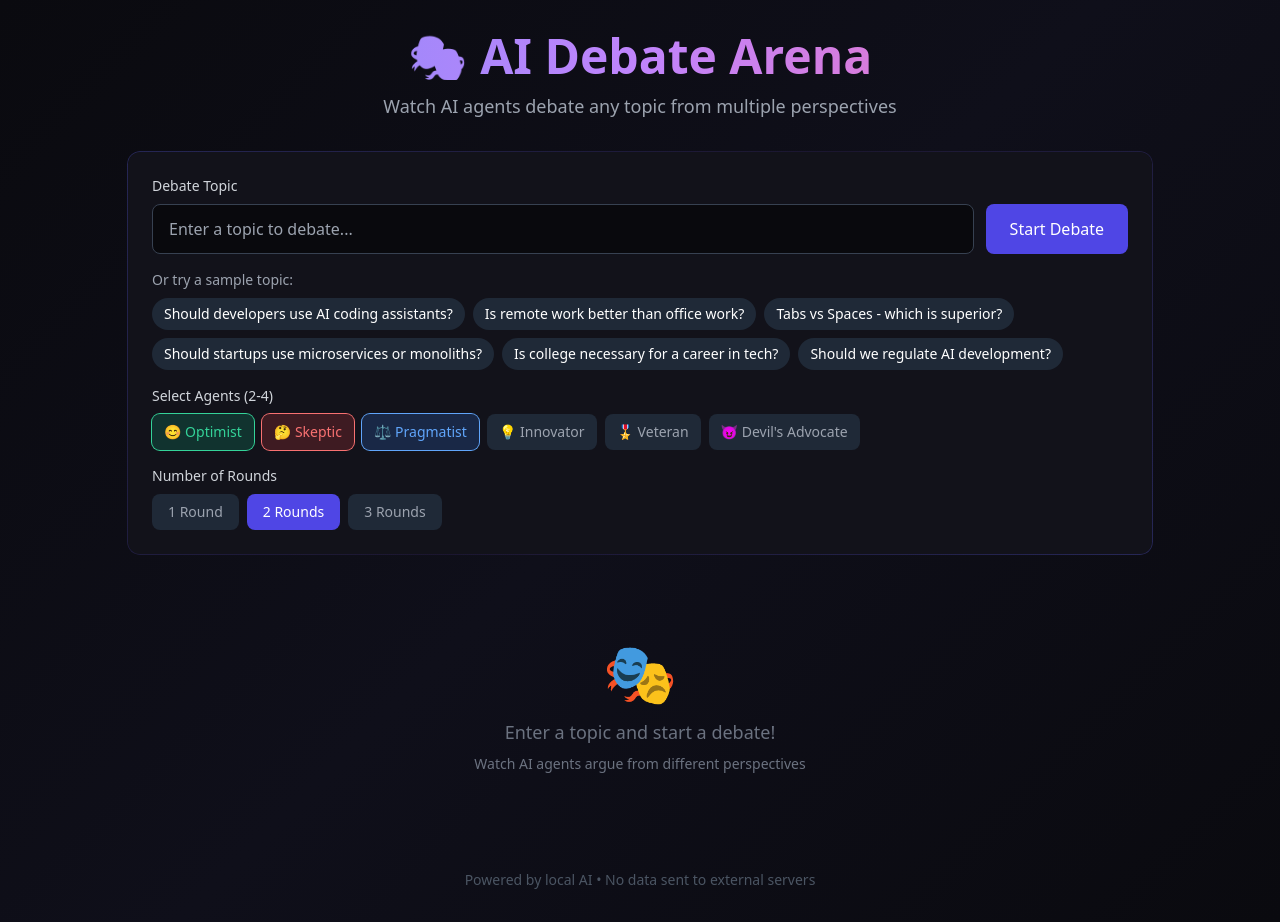
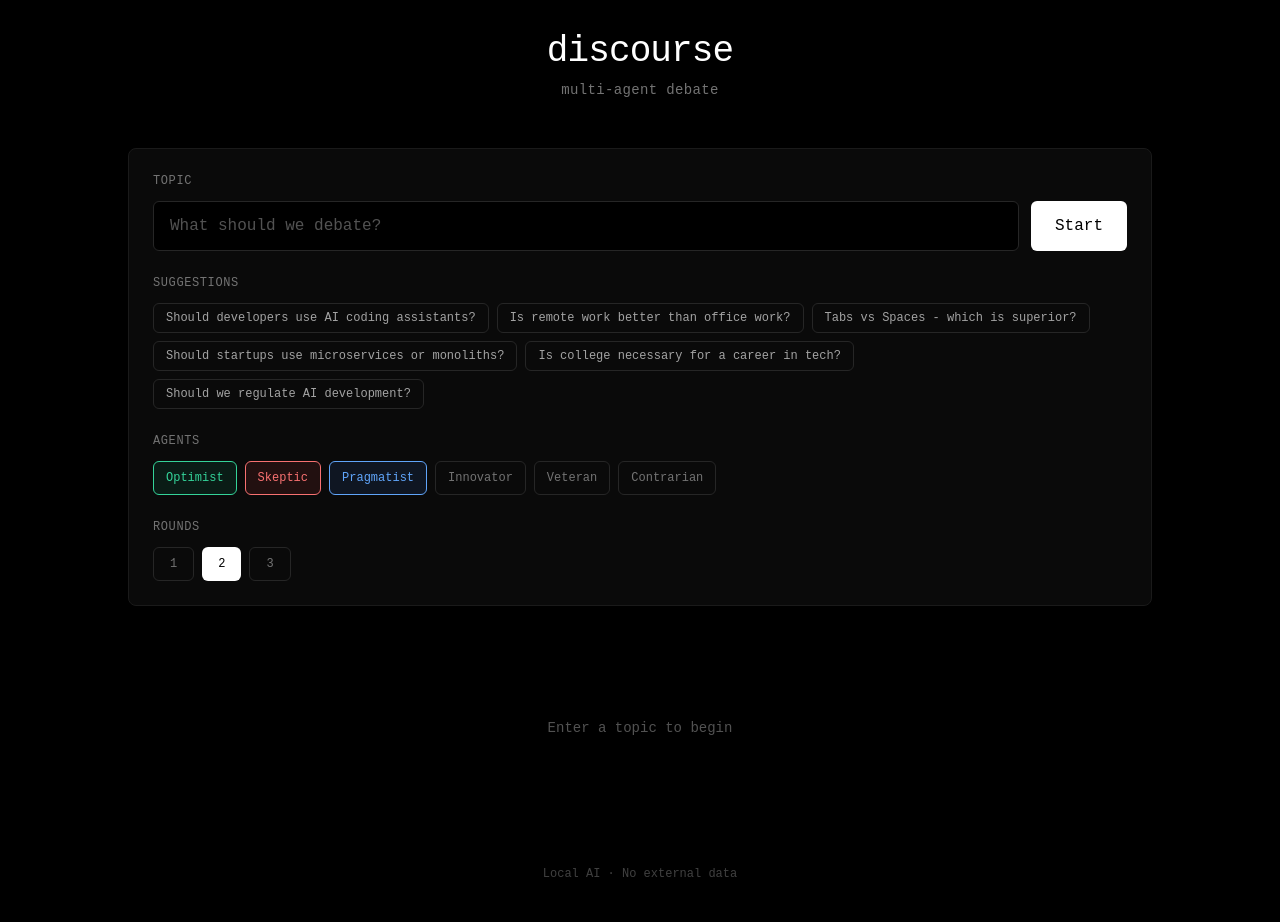
Before and after one commit to habid22/debate-agents, a Next.js app in the folder frontend/: page / in a window 1280 px wide. Built offline with nearby package versions, Linux system fonts and the light colour scheme.

Commit message:
Aesthetic Changes.

```diff
--- a/frontend/app/globals.css
+++ b/frontend/app/globals.css
@@ -2,9 +2,10 @@
 @tailwind components;
 @tailwind utilities;
 
+@import url('https://fonts.googleapis.com/css2?family=IBM+Plex+Mono:wght@400;500;600&display=swap');
+
 :root {
-  --font-geist: "Geist Sans", system-ui, sans-serif;
-  --font-geist-mono: "Geist Mono", monospace;
+  --font-mono: "IBM Plex Mono", "Geist Mono", monospace;
 }
 
 * {
@@ -18,92 +19,43 @@ body {
   max-width: 100vw;
   overflow-x: hidden;
   scroll-behavior: smooth;
+  font-family: var(--font-mono);
 }
 
 body {
-  background: linear-gradient(
-    135deg,
-    #0a0a0f 0%,
-    #0f0f1a 50%,
-    #0a0a0f 100%
-  );
+  background: #000000;
+  color: #ffffff;
   min-height: 100vh;
 }
 
 /* Custom scrollbar */
 ::-webkit-scrollbar {
-  width: 8px;
-  height: 8px;
+  width: 6px;
+  height: 6px;
 }
 
 ::-webkit-scrollbar-track {
-  background: #12121a;
+  background: #000000;
 }
 
 ::-webkit-scrollbar-thumb {
-  background: #2a2a3a;
-  border-radius: 4px;
+  background: #333333;
+  border-radius: 3px;
 }
 
 ::-webkit-scrollbar-thumb:hover {
-  background: #3a3a4a;
+  background: #444444;
 }
 
-/* Animated gradient background for cards */
-.gradient-border {
-  position: relative;
-  background: #12121a;
-  border-radius: 12px;
+/* Minimal card style */
+.card {
+  background: #0a0a0a;
+  border: 1px solid #1a1a1a;
+  border-radius: 8px;
 }
 
-.gradient-border::before {
-  content: "";
-  position: absolute;
-  inset: -1px;
-  border-radius: 13px;
-  padding: 1px;
-  background: linear-gradient(
-    135deg,
-    rgba(99, 102, 241, 0.3),
-    rgba(139, 92, 246, 0.1),
-    rgba(99, 102, 241, 0.3)
-  );
-  -webkit-mask: linear-gradient(#fff 0 0) content-box, linear-gradient(#fff 0 0);
-  mask: linear-gradient(#fff 0 0) content-box, linear-gradient(#fff 0 0);
-  -webkit-mask-composite: xor;
-  mask-composite: exclude;
-  pointer-events: none;
-}
-
-/* Glowing effect for active elements */
-.glow {
-  box-shadow: 0 0 20px rgba(99, 102, 241, 0.3),
-    0 0 40px rgba(99, 102, 241, 0.1);
-}
-
-/* Agent colors */
-.agent-optimist {
-  --agent-color: #22c55e;
-}
-
-.agent-skeptic {
-  --agent-color: #ef4444;
-}
-
-.agent-pragmatist {
-  --agent-color: #3b82f6;
-}
-
-.agent-innovator {
-  --agent-color: #f59e0b;
-}
-
-.agent-veteran {
-  --agent-color: #8b5cf6;
-}
-
-.agent-moderator {
-  --agent-color: #6366f1;
+.card:hover {
+  border-color: #2a2a2a;
 }
 
 /* Typing indicator animation */
@@ -112,7 +64,7 @@ body {
     transform: translateY(0);
   }
   30% {
-    transform: translateY(-4px);
+    transform: translateY(-3px);
   }
 }
 
@@ -127,3 +79,8 @@ body {
 .typing-dot:nth-child(3) {
   animation-delay: 0.4s;
 }
+
+/* Focus states */
+input:focus, button:focus {
+  outline: none;
+}
--- a/frontend/app/layout.tsx
+++ b/frontend/app/layout.tsx
@@ -2,8 +2,8 @@ import type { Metadata } from "next";
 import "./globals.css";
 
 export const metadata: Metadata = {
-  title: "AI Debate Arena",
-  description: "Watch AI agents debate any topic from multiple perspectives",
+  title: "discourse",
+  description: "Multi-agent debate system",
 };
 
 export default function RootLayout({
@@ -13,7 +13,7 @@ export default function RootLayout({
 }) {
   return (
     <html lang="en">
-      <body className="bg-arena-bg text-white antialiased font-sans">
+      <body className="bg-black text-white antialiased">
         {children}
       </body>
     </html>
--- a/frontend/app/page.tsx
+++ b/frontend/app/page.tsx
@@ -22,28 +22,28 @@ interface AgentTemplate {
 }
 
 // Agent color mapping
-const agentColors: Record<string, { bg: string; text: string; glow: string }> = {
-  Alex: { bg: "bg-emerald-500/20", text: "text-emerald-400", glow: "shadow-emerald-500/20" },
-  Morgan: { bg: "bg-red-500/20", text: "text-red-400", glow: "shadow-red-500/20" },
-  Jordan: { bg: "bg-blue-500/20", text: "text-blue-400", glow: "shadow-blue-500/20" },
-  Sam: { bg: "bg-amber-500/20", text: "text-amber-400", glow: "shadow-amber-500/20" },
-  Casey: { bg: "bg-purple-500/20", text: "text-purple-400", glow: "shadow-purple-500/20" },
-  Riley: { bg: "bg-pink-500/20", text: "text-pink-400", glow: "shadow-pink-500/20" },
-  Moderator: { bg: "bg-indigo-500/20", text: "text-indigo-400", glow: "shadow-indigo-500/20" },
+const agentColors: Record<string, { bg: string; text: string; border: string }> = {
+  Alex: { bg: "bg-emerald-500/10", text: "text-emerald-400", border: "border-l-emerald-500" },
+  Morgan: { bg: "bg-red-500/10", text: "text-red-400", border: "border-l-red-500" },
+  Jordan: { bg: "bg-blue-500/10", text: "text-blue-400", border: "border-l-blue-500" },
+  Sam: { bg: "bg-amber-500/10", text: "text-amber-400", border: "border-l-amber-500" },
+  Casey: { bg: "bg-purple-500/10", text: "text-purple-400", border: "border-l-purple-500" },
+  Riley: { bg: "bg-pink-500/10", text: "text-pink-400", border: "border-l-pink-500" },
+  Moderator: { bg: "bg-neutral-500/10", text: "text-white", border: "border-l-neutral-500" },
 };
 
 const getAgentColor = (name: string) => {
-  return agentColors[name] || { bg: "bg-gray-500/20", text: "text-gray-400", glow: "shadow-gray-500/20" };
+  return agentColors[name] || { bg: "bg-neutral-500/10", text: "text-neutral-400", border: "border-l-neutral-500" };
 };
 
 // Section configuration for synthesis parsing
 const sectionConfig = [
-  { key: "Synthesis", icon: "📋", color: "text-indigo-400", bgColor: "bg-indigo-500/10" },
-  { key: "Points of Agreement", icon: "🤝", color: "text-emerald-400", bgColor: "bg-emerald-500/10" },
-  { key: "Points of Contention", icon: "⚔️", color: "text-amber-400", bgColor: "bg-amber-500/10" },
-  { key: "Key Insights", icon: "💡", color: "text-blue-400", bgColor: "bg-blue-500/10" },
-  { key: "Conclusion", icon: "🎯", color: "text-purple-400", bgColor: "bg-purple-500/10" },
-  { key: "Confidence", icon: "📊", color: "text-pink-400", bgColor: "bg-pink-500/10" },
+  { key: "Synthesis", icon: "○", color: "text-neutral-400", borderColor: "border-neutral-700" },
+  { key: "Points of Agreement", icon: "○", color: "text-emerald-400", borderColor: "border-emerald-900" },
+  { key: "Points of Contention", icon: "○", color: "text-amber-400", borderColor: "border-amber-900" },
+  { key: "Key Insights", icon: "○", color: "text-blue-400", borderColor: "border-blue-900" },
+  { key: "Conclusion", icon: "○", color: "text-purple-400", borderColor: "border-purple-900" },
+  { key: "Confidence", icon: "○", color: "text-pink-400", borderColor: "border-pink-900" },
 ];
 
 // Clean up markdown formatting from text
@@ -81,7 +81,7 @@ const parseContentIntoBullets = (content: string): string[] => {
 
 // Parse synthesis message into structured sections
 const parseSynthesis = (message: string) => {
-  const sections: { title: string; content: string[]; icon: string; color: string; bgColor: string }[] = [];
+  const sections: { title: string; content: string[]; icon: string; color: string; borderColor: string }[] = [];
 
   // Build regex to find all sections
   const sectionKeys = sectionConfig.map(s => s.key).join("|");
@@ -112,7 +112,7 @@ const parseSynthesis = (message: string) => {
         content: parseContentIntoBullets(rawContent),
         icon: config.icon,
         color: config.color,
-        bgColor: config.bgColor,
+        borderColor: config.borderColor,
       });
     }
   }
@@ -130,23 +130,22 @@ const SynthesisCard = ({ message }: { message: string }) => {
   }
 
   return (
-    <div className="space-y-4">
+    <div className="space-y-3">
       {sections.map((section, idx) => (
-        <div key={idx} className={`rounded-lg p-4 ${section.bgColor}`}>
-          <div className="flex items-center gap-2 mb-3">
-            <span className="text-xl">{section.icon}</span>
-            <h4 className={`font-semibold text-base ${section.color}`}>{section.title}</h4>
+        <div key={idx} className={`border-l-2 ${section.borderColor} pl-4 py-2`}>
+          <div className="flex items-center gap-2 mb-2">
+            <h4 className={`text-xs font-medium uppercase tracking-wider ${section.color}`}>{section.title}</h4>
           </div>
 
           {section.content.length === 1 ? (
-            <p className="text-gray-300 leading-relaxed text-sm pl-8">
+            <p className="text-neutral-400 leading-relaxed text-sm">
               {section.content[0]}
             </p>
           ) : (
-            <ul className="space-y-2 pl-8">
+            <ul className="space-y-1.5">
               {section.content.map((bullet, bulletIdx) => (
-                <li key={bulletIdx} className="text-gray-300 text-sm leading-relaxed flex items-start gap-2">
-                  <span className={`mt-1.5 w-1.5 h-1.5 rounded-full flex-shrink-0 ${section.color.replace('text-', 'bg-')}`} />
+                <li key={bulletIdx} className="text-neutral-400 text-sm leading-relaxed flex items-start gap-2">
+                  <span className={`mt-2 w-1 h-1 rounded-full flex-shrink-0 ${section.color.replace('text-', 'bg-')}`} />
                   <span>{bullet}</span>
                 </li>
               ))}
@@ -262,13 +261,13 @@ export default function Home() {
         <motion.div
           initial={{ opacity: 0, y: -20 }}
           animate={{ opacity: 1, y: 0 }}
-          className="text-center mb-8"
+          className="text-center mb-12"
         >
-          <h1 className="text-4xl md:text-5xl font-bold mb-3 bg-gradient-to-r from-indigo-400 via-purple-400 to-pink-400 bg-clip-text text-transparent">
-            🎭 AI Debate Arena
+          <h1 className="text-3xl md:text-4xl font-medium tracking-tight text-white mb-2">
+            discourse
           </h1>
-          <p className="text-gray-400 text-lg">
-            Watch AI agents debate any topic from multiple perspectives
+          <p className="text-neutral-500 text-sm tracking-wide">
+            multi-agent debate
           </p>
         </motion.div>
 
@@ -277,12 +276,12 @@ export default function Home() {
           initial={{ opacity: 0, y: 20 }}
           animate={{ opacity: 1, y: 0 }}
           transition={{ delay: 0.1 }}
-          className="gradient-border p-6 mb-6"
+          className="card p-6 mb-8"
         >
           {/* Topic Input */}
-          <div className="mb-4">
-            <label className="block text-sm font-medium text-gray-300 mb-2">
-              Debate Topic
+          <div className="mb-6">
+            <label className="block text-xs uppercase tracking-wider text-neutral-500 mb-3">
+              Topic
             </label>
             <div className="flex gap-3">
               <input
@@ -290,41 +289,41 @@ export default function Home() {
                 value={topic}
                 onChange={(e) => setTopic(e.target.value)}
                 onKeyDown={(e) => e.key === "Enter" && !isLoading && startDebate()}
-                placeholder="Enter a topic to debate..."
-                className="flex-1 px-4 py-3 bg-black/50 rounded-lg border border-gray-700 focus:border-indigo-500 focus:ring-1 focus:ring-indigo-500 outline-none transition-all"
+                placeholder="What should we debate?"
+                className="flex-1 px-4 py-3 bg-black rounded-md border border-neutral-800 focus:border-neutral-600 text-white placeholder-neutral-600 transition-colors"
                 disabled={isLoading}
               />
               <button
                 onClick={startDebate}
                 disabled={isLoading}
-                className="px-6 py-3 bg-indigo-600 hover:bg-indigo-700 disabled:bg-indigo-800 disabled:cursor-not-allowed rounded-lg font-medium transition-all hover:shadow-lg hover:shadow-indigo-500/25"
+                className="px-6 py-3 bg-white text-black hover:bg-neutral-200 disabled:bg-neutral-800 disabled:text-neutral-500 disabled:cursor-not-allowed rounded-md font-medium transition-colors"
               >
                 {isLoading ? (
                   <span className="flex items-center gap-2">
-                    <svg className="animate-spin h-5 w-5" viewBox="0 0 24 24">
+                    <svg className="animate-spin h-4 w-4" viewBox="0 0 24 24">
                       <circle className="opacity-25" cx="12" cy="12" r="10" stroke="currentColor" strokeWidth="4" fill="none" />
                       <path className="opacity-75" fill="currentColor" d="M4 12a8 8 0 018-8V0C5.373 0 0 5.373 0 12h4zm2 5.291A7.962 7.962 0 014 12H0c0 3.042 1.135 5.824 3 7.938l3-2.647z" />
                     </svg>
-                    Debating...
+                    Running
                   </span>
                 ) : (
-                  "Start Debate"
+                  "Start"
                 )}
               </button>
             </div>
           </div>
 
           {/* Sample Topics */}
-          <div className="mb-4">
-            <label className="block text-sm font-medium text-gray-400 mb-2">
-              Or try a sample topic:
+          <div className="mb-6">
+            <label className="block text-xs uppercase tracking-wider text-neutral-500 mb-3">
+              Suggestions
             </label>
             <div className="flex flex-wrap gap-2">
               {sampleTopics.map((sampleTopic) => (
                 <button
                   key={sampleTopic}
                   onClick={() => setTopic(sampleTopic)}
-                  className="px-3 py-1.5 text-sm bg-gray-800 hover:bg-gray-700 rounded-full transition-colors"
+                  className="px-3 py-1.5 text-xs text-neutral-400 border border-neutral-800 hover:border-neutral-600 hover:text-white rounded-md transition-colors"
                 >
                   {sampleTopic}
                 </button>
@@ -333,32 +332,32 @@ export default function Home() {
           </div>
 
           {/* Agent Selection */}
-          <div className="mb-4">
-            <label className="block text-sm font-medium text-gray-300 mb-2">
-              Select Agents (2-4)
+          <div className="mb-6">
+            <label className="block text-xs uppercase tracking-wider text-neutral-500 mb-3">
+              Agents
             </label>
             <div className="flex flex-wrap gap-2">
               {Object.entries({
-                optimist: { name: "Alex", label: "Optimist", emoji: "😊" },
-                skeptic: { name: "Morgan", label: "Skeptic", emoji: "🤔" },
-                pragmatist: { name: "Jordan", label: "Pragmatist", emoji: "⚖️" },
-                innovator: { name: "Sam", label: "Innovator", emoji: "💡" },
-                veteran: { name: "Casey", label: "Veteran", emoji: "🎖️" },
-                devils_advocate: { name: "Riley", label: "Devil's Advocate", emoji: "😈" },
-              }).map(([key, { name, label, emoji }]) => {
+                optimist: { name: "Alex", label: "Optimist" },
+                skeptic: { name: "Morgan", label: "Skeptic" },
+                pragmatist: { name: "Jordan", label: "Pragmatist" },
+                innovator: { name: "Sam", label: "Innovator" },
+                veteran: { name: "Casey", label: "Veteran" },
+                devils_advocate: { name: "Riley", label: "Contrarian" },
+              }).map(([key, { name, label }]) => {
                 const isSelected = selectedTemplates.includes(key);
                 const colors = getAgentColor(name);
                 return (
                   <button
                     key={key}
                     onClick={() => toggleTemplate(key)}
-                    className={`px-3 py-2 rounded-lg text-sm font-medium transition-all ${
+                    className={`px-3 py-2 rounded-md text-xs font-medium transition-all ${
                       isSelected
-                        ? `${colors.bg} ${colors.text} ring-1 ring-current`
-                        : "bg-gray-800 text-gray-400 hover:bg-gray-700"
+                        ? `${colors.bg} ${colors.text} border border-current`
+                        : "border border-neutral-800 text-neutral-500 hover:border-neutral-600 hover:text-neutral-300"
                     }`}
                   >
-                    {emoji} {label}
+                    {label}
                   </button>
                 );
               })}
@@ -367,21 +366,21 @@ export default function Home() {
 
           {/* Rounds Selection */}
           <div>
-            <label className="block text-sm font-medium text-gray-300 mb-2">
-              Number of Rounds
+            <label className="block text-xs uppercase tracking-wider text-neutral-500 mb-3">
+              Rounds
             </label>
             <div className="flex gap-2">
               {[1, 2, 3].map((num) => (
                 <button
                   key={num}
                   onClick={() => setRounds(num)}
-                  className={`px-4 py-2 rounded-lg text-sm font-medium transition-all ${
+                  className={`px-4 py-2 rounded-md text-xs font-medium transition-colors ${
                     rounds === num
-                      ? "bg-indigo-600 text-white"
-                      : "bg-gray-800 text-gray-400 hover:bg-gray-700"
+                      ? "bg-white text-black"
+                      : "border border-neutral-800 text-neutral-500 hover:border-neutral-600 hover:text-neutral-300"
                   }`}
                 >
-                  {num} {num === 1 ? "Round" : "Rounds"}
+                  {num}
                 </button>
               ))}
             </div>
@@ -395,11 +394,11 @@ export default function Home() {
               initial={{ opacity: 0, y: -10 }}
               animate={{ opacity: 1, y: 0 }}
               exit={{ opacity: 0, y: -10 }}
-              className="mb-4 p-4 bg-red-500/20 border border-red-500/50 rounded-lg text-red-400"
+              className="mb-6 p-4 border border-neutral-800 rounded-md text-neutral-400"
             >
-              ⚠️ {error}
-              <p className="text-sm mt-1 text-red-400/70">
-                Make sure the backend is running: <code className="bg-black/30 px-1 rounded">uvicorn server:app --reload --port 8000</code>
+              <span className="text-red-400">{error}</span>
+              <p className="text-xs mt-2 text-neutral-600">
+                Backend: <code className="text-neutral-500">uvicorn server:app --reload --port 8000</code>
               </p>
             </motion.div>
           )}
@@ -410,21 +409,21 @@ export default function Home() {
           <motion.div
             initial={{ opacity: 0 }}
             animate={{ opacity: 1 }}
-            className="gradient-border p-6"
+            className="card p-6"
           >
             {/* Debate Header */}
-            <div className="flex items-center justify-between mb-6 pb-4 border-b border-gray-800">
+            <div className="flex items-center justify-between mb-6 pb-4 border-b border-neutral-800">
               <div>
-                <h2 className="text-xl font-semibold text-white">
+                <h2 className="text-lg font-medium text-white">
                   {debates.find((d) => d.type === "start")?.topic || topic}
                 </h2>
-                <p className="text-sm text-gray-400 mt-1">
-                  {isLoading ? `Round ${currentRound} in progress...` : "Debate complete"}
+                <p className="text-xs text-neutral-500 mt-1">
+                  {isLoading ? `Round ${currentRound}` : "Complete"}
                 </p>
               </div>
               {!isLoading && (
-                <div className="text-sm text-gray-400">
-                  {argumentEntries.length} arguments
+                <div className="text-xs text-neutral-600">
+                  {argumentEntries.length} responses
                 </div>
               )}
             </div>
@@ -442,38 +441,29 @@ export default function Home() {
                       initial={{ opacity: 0, y: 20 }}
                       animate={{ opacity: 1, y: 0 }}
                       transition={{ delay: 0.05 }}
-                      className={`p-4 rounded-xl ${
+                      className={`p-4 rounded-md border-l-2 ${
                         isSynthesis
-                          ? "bg-gradient-to-r from-indigo-500/10 to-purple-500/10 border border-indigo-500/30"
-                          : `${colors.bg} border border-gray-800`
+                          ? "bg-neutral-900/30 border-l-neutral-600"
+                          : `${colors.border}`
                       }`}
                     >
                       {/* Agent Header */}
                       <div className="flex items-center gap-3 mb-3">
-                        <div
-                          className={`w-10 h-10 rounded-full flex items-center justify-center text-lg font-bold ${
-                            isSynthesis ? "bg-indigo-500/30" : colors.bg
-                          }`}
-                        >
-                          {isSynthesis ? "📊" : entry.agent?.charAt(0)}
+                        <div className={`text-sm font-medium ${isSynthesis ? "text-white" : colors.text}`}>
+                          {entry.agent}
                         </div>
-                        <div>
-                          <div className={`font-semibold ${isSynthesis ? "text-indigo-400" : colors.text}`}>
-                            {entry.agent}
-                          </div>
-                          <div className="text-xs text-gray-500">
-                            {entry.role} {!isSynthesis && `• Round ${entry.round}`}
-                          </div>
+                        <div className="text-xs text-neutral-600">
+                          {entry.role} {!isSynthesis && `· R${entry.round}`}
                         </div>
                       </div>
 
                       {/* Message */}
                       {isSynthesis ? (
-                        <div className="mt-4">
+                        <div className="mt-2">
                           <SynthesisCard message={entry.message || ""} />
                         </div>
                       ) : (
-                        <p className="text-gray-200 leading-relaxed pl-13">
+                        <p className="text-neutral-400 text-sm leading-relaxed">
                           {entry.message}
                         </p>
                       )}
@@ -487,14 +477,14 @@ export default function Home() {
                 <motion.div
                   initial={{ opacity: 0 }}
                   animate={{ opacity: 1 }}
-                  className="flex items-center gap-3 p-4 bg-gray-800/50 rounded-xl"
+                  className="flex items-center gap-3 p-4 border border-neutral-800 rounded-md"
                 >
                   <div className="flex gap-1">
-                    <span className="typing-dot w-2 h-2 bg-indigo-400 rounded-full" />
-                    <span className="typing-dot w-2 h-2 bg-indigo-400 rounded-full" />
-                    <span className="typing-dot w-2 h-2 bg-indigo-400 rounded-full" />
+                    <span className="typing-dot w-1.5 h-1.5 bg-white rounded-full" />
+                    <span className="typing-dot w-1.5 h-1.5 bg-white rounded-full" />
+                    <span className="typing-dot w-1.5 h-1.5 bg-white rounded-full" />
                   </div>
-                  <span className="text-gray-400 text-sm">Agent is thinking...</span>
+                  <span className="text-neutral-500 text-xs">Thinking...</span>
                 </motion.div>
               )}
 
@@ -509,19 +499,15 @@ export default function Home() {
             initial={{ opacity: 0 }}
             animate={{ opacity: 1 }}
             transition={{ delay: 0.2 }}
-            className="text-center py-16 text-gray-500"
+            className="text-center py-20"
           >
-            <div className="text-6xl mb-4">🎭</div>
-            <p className="text-lg">Enter a topic and start a debate!</p>
-            <p className="text-sm mt-2">
-              Watch AI agents argue from different perspectives
-            </p>
+            <p className="text-neutral-600 text-sm">Enter a topic to begin</p>
           </motion.div>
         )}
 
         {/* Footer */}
-        <div className="mt-8 text-center text-sm text-gray-600">
-          Powered by local AI • No data sent to external servers
+        <div className="mt-12 text-center text-xs text-neutral-700">
+          Local AI · No external data
         </div>
       </div>
     </main>
```
